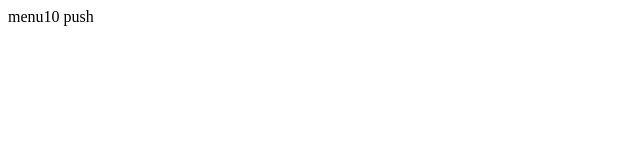
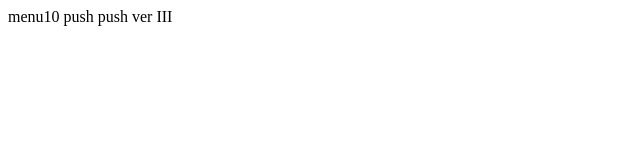
Before and after one commit to uptizen/mkl, a plain HTML site: page index.html in a window 1280 px wide. Shown: the full height of the page, 0-640 px from the left. Drawn offline with Linux system fonts and the light colour scheme.

Commit message:
dddddddddd

```diff
--- a/index.html
+++ b/index.html
@@ -6,5 +6,6 @@
 	<body>
 		<td>menu10</td>
 		<td>push</td>
+		<td>push ver III</td>
 	</body>
 </html>
```
